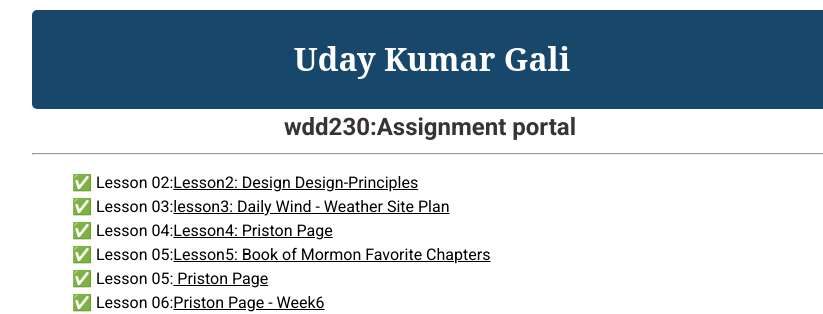
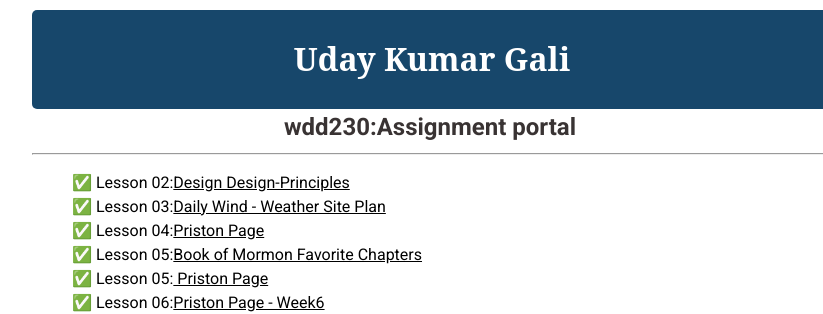
Before and after one commit to ugali/wdd230, a plain HTML site: page index.html in a window 1280 px wide. Shown: the top 314 px of the page, 158-981 px from the left. Drawn offline with Linux system fonts and the light colour scheme; a script that the page names is missing.

Commit message:
removed lesson names from textContent

```diff
--- a/index.html
+++ b/index.html
@@ -34,22 +34,22 @@
 					<ul>
 						<li>
 							Lesson 02:<a href="Lesson2/design-principles.html" target="_blank"
-								>Lesson2: Design Design-Principles</a
+								>Design Design-Principles</a
 							>
 						</li>
 						<li>
 							Lesson 03:<a href="lesson3/index.html" target="_blank"
-								>lesson3: Daily Wind - Weather Site Plan</a
+								>Daily Wind - Weather Site Plan</a
 							>
 						</li>
 						<li>
 							Lesson 04:<a href="lesson4/priston-4.html"
-								>Lesson4: Priston Page</a
+								>Priston Page</a
 							>
 						</li>
 						<li>
 							Lesson 05:<a href="lesson5/bom.html"
-								>Lesson5: Book of Mormon Favorite Chapters</a
+								>Book of Mormon Favorite Chapters</a
 							>
 						</li>
 						<li>
```
